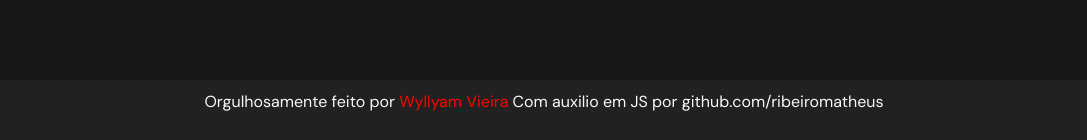
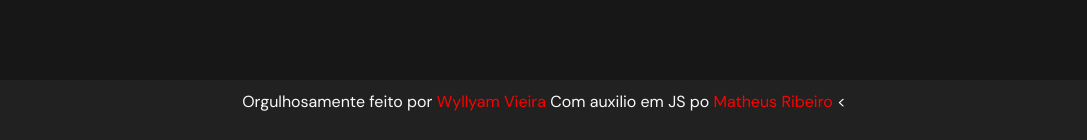
Before and after one commit to wyllyamvieira/calculadora-de-juros-compostos, a plain HTML site: page index.html in a window 1280 px wide. Shown: the part 2219-2359 px from the top of the page, without its empty margins (96-1183 px from the left). Drawn offline with nearby package versions, Linux system fonts and the light colour scheme.

Commit message:
Update index.html

```diff
--- a/index.html
+++ b/index.html
@@ -187,7 +187,7 @@
       </section>
    </main>
    <footer>
-      <p>Orgulhosamente feito por <span>Wyllyam Vieira</span> Com auxilio em JS por github.com/ribeiromatheus</p>
+      <p>Orgulhosamente feito por <span>Wyllyam Vieira</span> Com auxilio em JS po <span href=“https://github.com/ribeiromatheus”> Matheus Ribeiro </span> <</p>
    </footer>
    <script src="https://cdn.jsdelivr.net/npm/typed.js@2.0.12"></script>
    <script src="https://unpkg.com/scrollreveal"></script>
```
